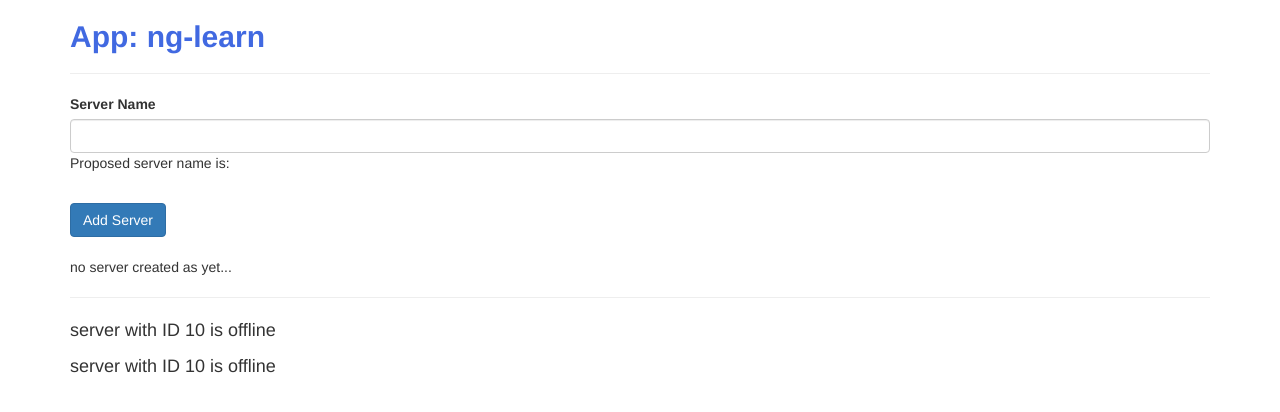
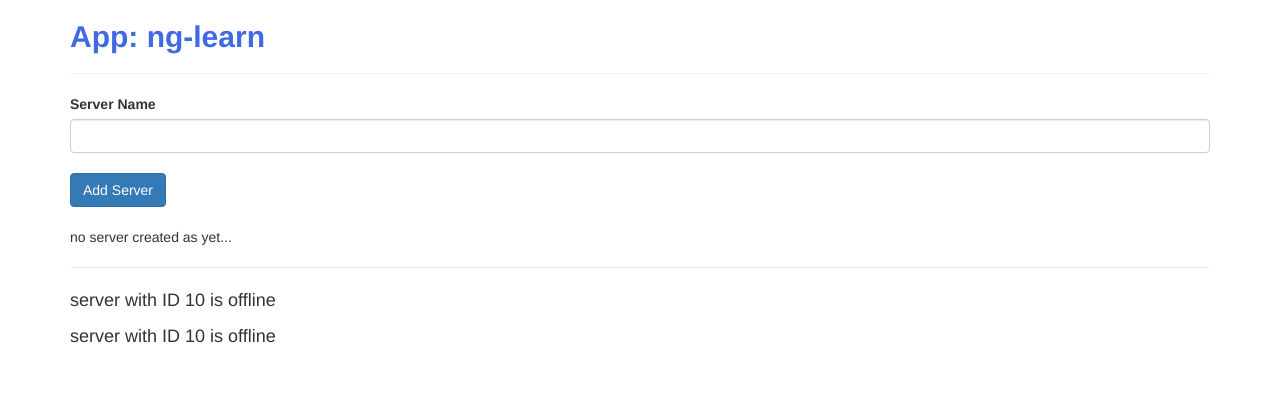
Before and after one commit to jaysen/ng-learn, an Angular app: page / in a window 1280 px wide. Shown: the top 412 px of the page. Built offline with nearby package versions, Linux system fonts and the light colour scheme.

Commit message:
server name used in serverCreateStatus

```diff
--- a/src/app/servers/servers.component.html
+++ b/src/app/servers/servers.component.html
@@ -9,7 +9,7 @@
   [(ngModel)]="serverName"
 >
 
-<p>Proposed server name is: {{ serverName }}</p>
+<!-- <p>Proposed server name is: {{ serverName }}</p> -->
 <br>
 
 <button type="button" class="btn btn-primary"
--- a/src/app/servers/servers.component.ts
+++ b/src/app/servers/servers.component.ts
@@ -21,7 +21,7 @@ export class ServersComponent implements OnInit {
 
   onCreateServer() {
     this.allowNewServer = false;
-    this.serverCreateStatus = "A new server was created.";
+    this.serverCreateStatus = "A new server was created with name of " + this.serverName;
     setTimeout(()=> {
       this.allowNewServer = true;
     },1000);
```
